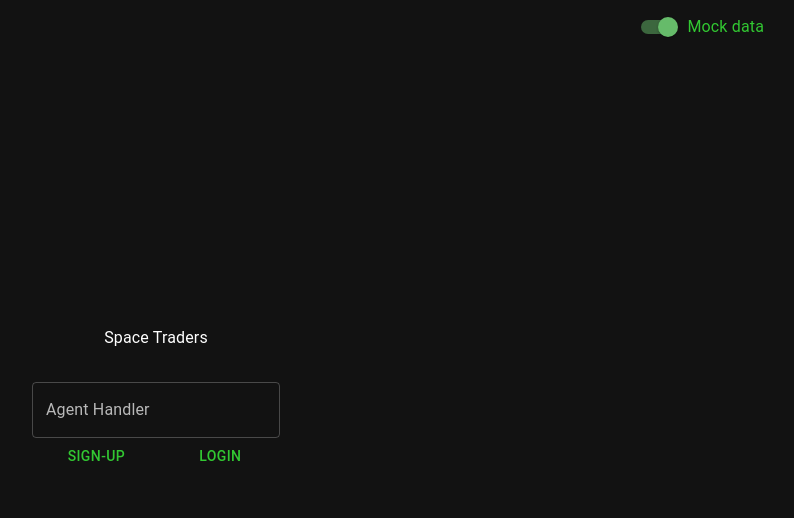
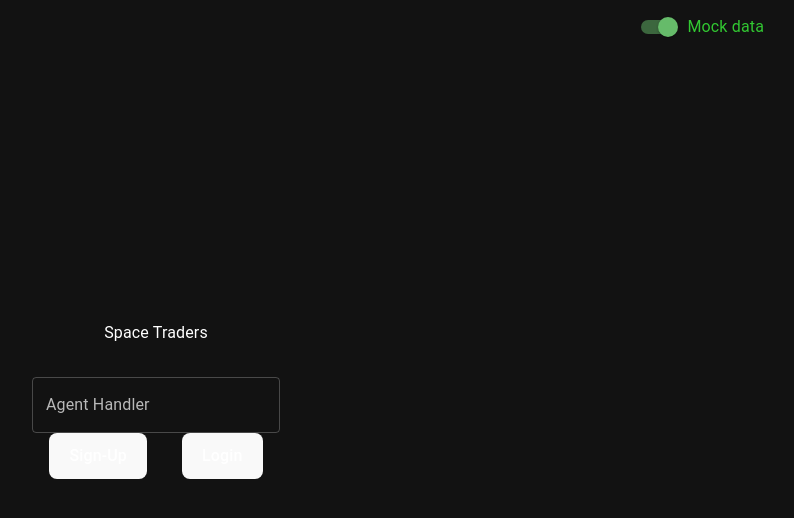
Before and after one commit to Kryanu/space-traders-react, a React (Vite) app: page / in a window 1280 px wide. Shown: the top 518 px of the page, without its empty margins (484-1278 px from the left). Built offline with nearby package versions, Linux system fonts and the light colour scheme; what pocketbase would draw is missing.

Commit message:
remove mui button

```diff
--- a/src/components/atoms/NavigateButton/index.tsx
+++ b/src/components/atoms/NavigateButton/index.tsx
@@ -1,22 +1,17 @@
 import { useNavigate } from 'react-router-dom';
-import { Button } from '@mui/material';
-import type { SxProps, Theme } from '@mui/material/styles';
-import type { ReactNode } from 'react';
+import type { CSSProperties, ReactNode } from 'react';
 
 interface NavigateButtonProps {
   callBack?: (...args: never[]) => unknown;
   text: ReactNode;
   route: string;
   callBackProps?: unknown;
-  style?: SxProps<Theme>;
+  style?: CSSProperties;
 }
 
 export default function NavigateButton(props: NavigateButtonProps) {
   const { callBack, text, route, callBackProps, style } = props;
-  let classes: SxProps<Theme> = { margin: 'auto' };
-  if (style) {
-    classes = style;
-  }
+  const classes: CSSProperties = style ?? { margin: 'auto' };
   const navigate = useNavigate();
 
   const navigateCallBack = async () => {
@@ -27,13 +22,13 @@ export default function NavigateButton(props: NavigateButtonProps) {
   };
 
   return (
-    <Button
+    <button
       onClick={async () => {
         await navigateCallBack();
       }}
-      sx={classes}
+      style={classes}
     >
       {text}
-    </Button>
+    </button>
   );
 }
--- a/src/components/molecules/ModalBar/ModalBar.tsx
+++ b/src/components/molecules/ModalBar/ModalBar.tsx
@@ -1,5 +1,4 @@
 import { MODAL_TYPE } from '../../../constants';
-import { Button } from '@mui/material';
 import type { Dispatch, SetStateAction } from 'react';
 
 type ModalType = (typeof MODAL_TYPE)[keyof typeof MODAL_TYPE];
@@ -31,9 +30,9 @@ export default function NavigationButtons(props: NavigationButtonsProps) {
 
   const modalButtons = modalConfig.map((item, index) => {
     return (
-      <Button
+      <button
         key={index}
-        sx={{
+        style={{
           marginLeft: 'auto',
           marginRight: 'auto',
           marginTop: '0.75rem',
@@ -41,7 +40,7 @@ export default function NavigationButtons(props: NavigationButtonsProps) {
         onClick={() => item.action()}
       >
         {item.label}
-      </Button>
+      </button>
     );
   });
 
--- a/src/components/molecules/Traits/Traits.tsx
+++ b/src/components/molecules/Traits/Traits.tsx
@@ -1,4 +1,4 @@
-import { Collapse, Divider, ListItemButton } from '@mui/material';
+import { Collapse, Divider } from '@mui/material';
 import type { Dispatch, SetStateAction } from 'react';
 import { Waypoint } from '@types';
 
@@ -24,9 +24,9 @@ export default function Traits({ waypoint, isOpen, setIsOpen }: TraitsProps) {
       <p>{`Name: ${symbol}`}</p>
       <p>{`Type: ${type}`}</p>
 
-      <ListItemButton onClick={() => setIsOpen(!isOpen)}>
+      <button onClick={() => setIsOpen(!isOpen)}>
         <p style={{ color: '#32C832' }}>Traits</p>
-      </ListItemButton>
+      </button>
       <Collapse in={isOpen}>
         <Divider />
         {traitDetails}
--- a/src/components/organisms/Map/map.tsx
+++ b/src/components/organisms/Map/map.tsx
@@ -6,7 +6,7 @@ import {
   Scatter,
   ResponsiveContainer,
 } from 'recharts';
-import { useContext, useEffect, useState } from 'react';
+import { useEffect, useState } from 'react';
 import { useGameContext } from '../../../context';
 import { useQueryClient } from '@tanstack/react-query';
 import type { TooltipProps } from 'recharts';
@@ -16,9 +16,7 @@ import type {
 } from 'recharts/types/component/DefaultTooltipContent';
 import type { MapPoint, Ship } from '@types';
 
-const customToolTip = ({
-  payload,
-}: TooltipProps<ValueType, NameType>) => {
+const customToolTip = ({ payload }: TooltipProps<ValueType, NameType>) => {
   const item = payload?.[0]?.payload as MapPoint | undefined;
   if (!item) return null;
   return (
@@ -37,11 +35,7 @@ interface MapProps {
   activeShipLocation: string | undefined;
 }
 
-export default function Map({
-  data,
-  title,
-  activeShipLocation,
-}: MapProps) {
+export default function Map({ data, title, activeShipLocation }: MapProps) {
   const { setSelectedWaypoint } = useGameContext();
   const [shipWaypoint, setShipWaypoint] = useState(activeShipLocation);
 
--- a/src/components/organisms/MapSelector/MapSelector.tsx
+++ b/src/components/organisms/MapSelector/MapSelector.tsx
@@ -1,10 +1,4 @@
-import {
-  Button,
-  Select,
-  MenuItem,
-  FormControl,
-  InputLabel,
-} from '@mui/material';
+import { Select, MenuItem, FormControl, InputLabel } from '@mui/material';
 import { Map } from '../../organisms';
 import { MAPS, SELECTED_TRAITS } from '../../../constants';
 import { useState, useEffect } from 'react';
@@ -42,20 +36,20 @@ function SelectionButtons(props: {
   const { setSelectedMap } = props;
   return (
     <div className='flex items-start space-x-2 border-2 border-green-700 p-2 rounded-md mr-auto'>
-      <Button
+      <button
         onClick={() => {
           setSelectedMap('systems');
         }}
       >
         View Systems
-      </Button>
-      <Button
+      </button>
+      <button
         onClick={() => {
           setSelectedMap('waypoints');
         }}
       >
         View Waypoints
-      </Button>
+      </button>
     </div>
   );
 }
@@ -95,7 +89,7 @@ export default function MapSelector(props: MapSelectorProps) {
         token,
         currentShip.nav.systemSymbol,
         filter,
-        setWaypoints
+        setWaypoints,
       );
     }
   }, [filter]);
@@ -123,13 +117,13 @@ export default function MapSelector(props: MapSelectorProps) {
             {FilterItems()}
           </Select>
         </FormControl>
-        <Button
+        <button
           onClick={() => {
             setFilter('');
           }}
         >
           Reset
-        </Button>
+        </button>
       </div>
       <Map
         data={mapConfig.type}
--- a/src/components/organisms/Modal/Modal.tsx
+++ b/src/components/organisms/Modal/Modal.tsx
@@ -1,4 +1,3 @@
-import { Button } from '@mui/material';
 import type { ReactNode } from 'react';
 
 interface ModalProps {
@@ -13,9 +12,7 @@ export default function Modal({ isOpen, onClose, children }: ModalProps) {
   return (
     <div className='fixed top-0 left-0 w-full h-full flex justify-center items-center z-50 bg-overlay-gray'>
       <div className='flex flex-col items-center space-y-2 p-5 rounded-md '>
-        <Button size='large' onClick={onClose}>
-          Close
-        </Button>
+        <button onClick={onClose}>Close</button>
         {children}
       </div>
     </div>
```
Also changed, not shown: .mf/diagnostics/latest.json.
